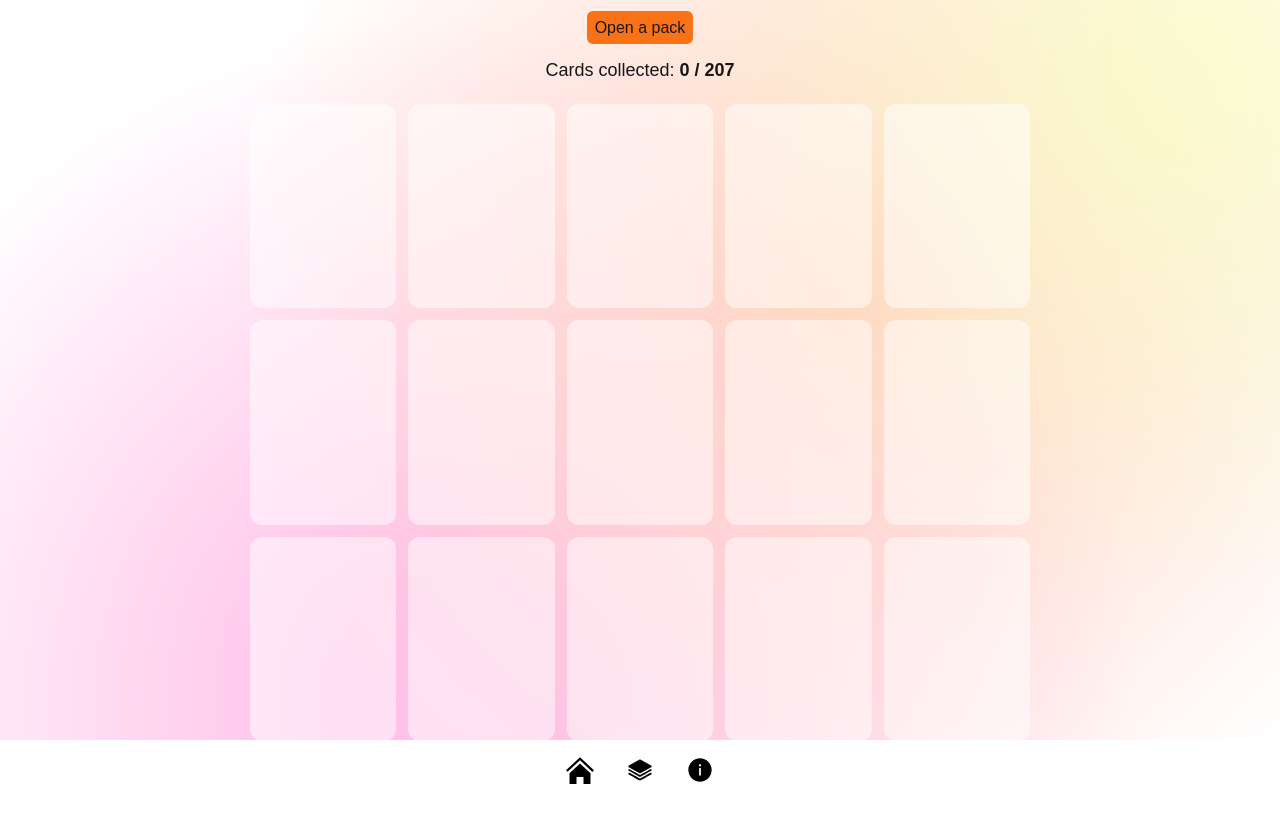
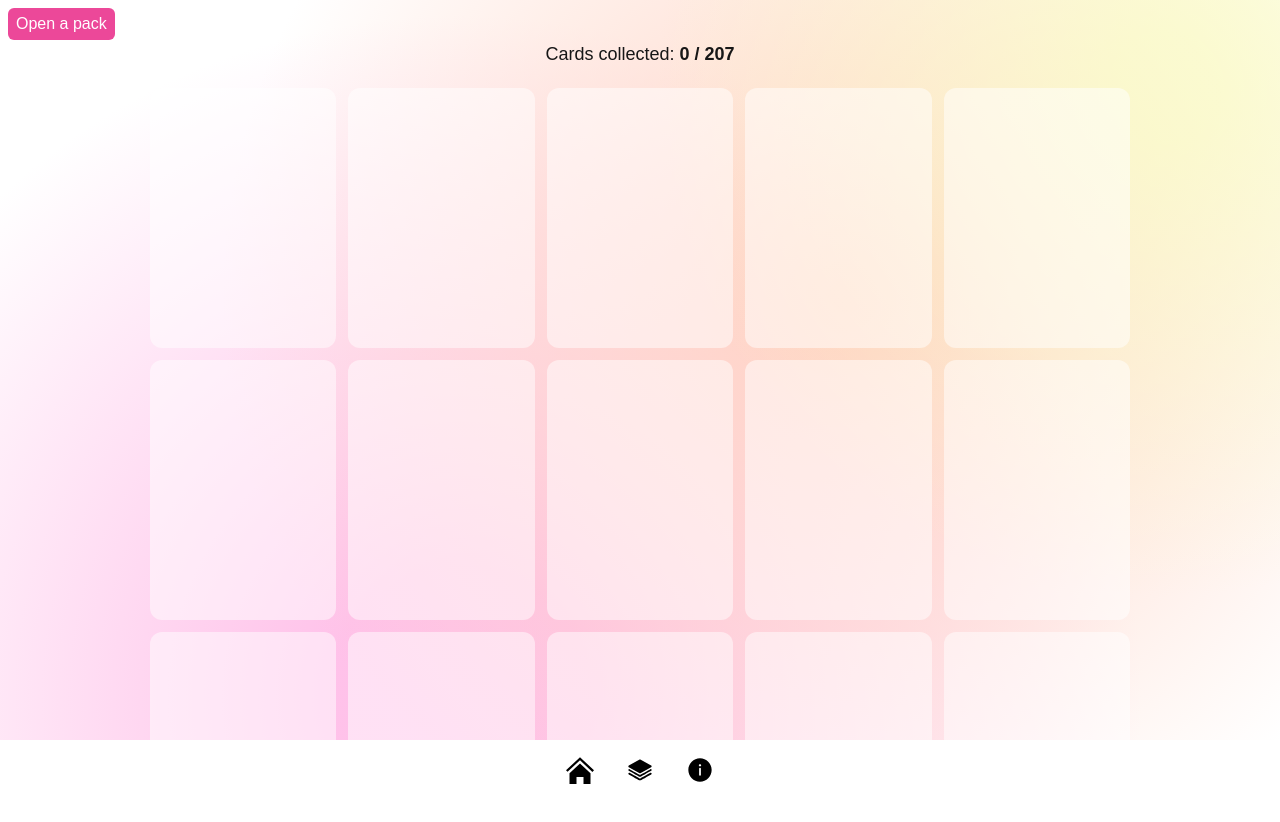
Before and after one commit to danclong/tcg, a Next.js app: page /sv3pt5 in a window 1280 px wide. Shown: the top 822 px of the page. Built offline with nearby package versions, Linux system fonts and the light colour scheme.

Commit message:
UI additions

```diff
--- a/app/[id]/page.tsx
+++ b/app/[id]/page.tsx
@@ -1,7 +1,7 @@
 "use client";
 
 import React, { useState, useEffect, useContext } from "react";
-import Link from "next/link";
+import { useRouter } from "next/navigation";
 
 import { GlobalStateContext } from "../../contexts/globalStateContext";
 
@@ -16,14 +16,17 @@ import {
 import testCards from "../../public/datasets/sv3pt5.json";
 
 export default function CollectionPage() {
-  const { setPickedCards } = useContext(GlobalStateContext);
+  const router = useRouter();
+
+  const { setPickedCards, setPackType, newCards, setNewCards } = useContext(GlobalStateContext);
 
   const [packHistory, setPackHistory] = useState<
     Array<{ id: string; picked: number }>
   >([]);
   const [canOpen, setCanOpen] = useState(false);
   const [lastOpenTime, setLastOpenTime] = useState<string | null>(null);
-  const [timeRemaining, setTimeRemaining] = useState("");
+  const [timeRemaining, setTimeRemaining] = useState(""); // default to pack interval
+  const [loading, setLoading] = useState(true); // start on loading screen
 
   // rarity types from card data
   const setId = "sv3pt5";
@@ -49,6 +52,7 @@ export default function CollectionPage() {
     if (found) {
       // update picked count
       found.picked += 1;
+      setNewCards([...newCards, card]);
     } else {
       // add new item to packHistory
       packHistory.push({ id: card.id, picked: 1 });
@@ -88,15 +92,18 @@ export default function CollectionPage() {
     if (pack === "rp") {
       for (let i = 0; i < noOfCards; i++) {
         const rarity = randomPick(rarityTypes);
-        cards.push(pickCard(rarity.name));
+        const pickedCard = pickCard(rarity.name);
+        cards.push(pickedCard);
       }
     } else if (pack === "gp") {
       for (let i = 0; i < noOfCards; i++) {
         const rarity = randomPick(godPackTypes);
-        cards.push(pickCard(rarity.name));
+        const pickedCard = pickCard(rarity.name);
+        cards.push(pickedCard);
       }
     }
 
+    setPackType(pack);
     setPickedCards(cards);
   };
 
@@ -121,6 +128,7 @@ export default function CollectionPage() {
     setPackHistory(JSON.parse(localStorage.getItem(setId) || "[]"));
     setCanOpen(canOpenPack());
     setLastOpenTime(localStorage.getItem(`${setId}-opened`));
+    setLoading(false);
   }, []);
 
   useEffect(() => {
@@ -154,24 +162,29 @@ export default function CollectionPage() {
   }, [lastOpenTime]);
 
   const handlePickCards = () => {
+    setNewCards([]);
+    setLoading(true);
+
     pickCards();
     setLastOpenTime(new Date().toISOString());
     setCanOpen(false);
-  };
+
+    router.push("/open");
+  }
 
   return (
     <>
-      <div className="header mt-5 mb-5 text-center">
+      <div className={`header text-center fixed z-50 top-2 left-2 ${loading ? 'opacity-0' : ''}`}>
         {canOpen ? (
-          <Link className="btn bg-orange-500 p-2 rounded-md" href="/open" onClick={handlePickCards}>Open a pack</Link>
+          <button className="btn bg-pink-500 text-white text-md p-2 rounded-md" onClick={handlePickCards}>Open a pack</button>
         ) : (
-          <p className="text-center text-sm">Please wait {timeRemaining} before opening next pack</p>
+          <p className="text-center text-sm">{timeRemaining && `Please wait ${timeRemaining} before opening next pack`}</p>
         )}
       </div>
 
-      <div className="pl-4 pr-4">
+      <div className={`pl-4 pr-4 pt-10 ${loading ? 'opacity-0' : ''}`}>
         <p className="text-lg mb-5 text-center">Cards collected: <span className="font-bold">{packHistory.length} / {testCards.data.length}</span></p>
-        <div className="card-grid grid grid-cols-3 gap-4 md:grid-cols-5 md:gap-3">
+        <div className={`card-grid grid grid-cols-3 gap-4 md:grid-cols-5 md:gap-3`}>
         {testCards.data.map((card) => {
           return (
             <Card
@@ -181,6 +194,7 @@ export default function CollectionPage() {
             />
           )
         })}
+        {/* {loading && <div className="loading"></div>} */}
       </div>
       </div>
     </>
--- a/app/globals.css
+++ b/app/globals.css
@@ -107,6 +107,7 @@ footer {
   margin-top: auto;
   background-color: #ffffff;
   transition: background-color 0.3s ease;
+  z-index: 100;
 
   .icon {
     width: 28px;
@@ -204,12 +205,15 @@ footer {
 }
 
 
-.card-stack-container {
+.card-stack-container,
+.card-stack-layout {
   display: flex;
   flex-direction: column;
   align-items: center;
   justify-content: center;
   flex-grow: 1;
+  position: relative;
+  z-index: 5;
 }
 
 .card-stack {
@@ -219,6 +223,9 @@ footer {
   justify-content: center;
   flex-grow: 1;
   transform: translateY(-40px);
+  position: relative;
+  z-index: 5;
+  transition: opacity 0.3s ease;
 
   .swiper {
     width: 75vw;
@@ -248,9 +255,10 @@ footer {
 
 
 .card-grid {
-  max-width: 820px;
+  max-width: 1020px;
   padding: 0 20px 100px;
   margin: 0 auto;
+  position: relative;
   /* display: grid;
   grid-template-columns: repeat(3, 1fr);
   gap: 1rem;
@@ -260,10 +268,17 @@ footer {
   } */
 }
 
+.loading {
+  .card {
+    opacity: 0;
+  }
+}
+
 .card {
   padding: 0;
   text-align: center;
   position: relative;
+  transition: opacity 0.3s ease;
 
   .image-container {
     height: 100%;
@@ -295,14 +310,10 @@ footer {
 
   .picked-count {
     position: absolute;
-    top: 0;
-    left: 0;
-    transform: translate(-50%, -50%);
-    background-color: red;
-    color: white;
-    aspect-ratio: 1 / 1;
+    bottom: 0;
+    right: 0;
     width: 1.75rem;
-    border-radius: 50%;
+    border-radius: 0 0 0.75rem 0;
     line-height: 1.8;
     text-align: center;
     margin: 0;
--- a/app/layout.tsx
+++ b/app/layout.tsx
@@ -1,19 +1,8 @@
 import type { Metadata } from "next";
-import { Geist, Geist_Mono } from "next/font/google";
 import "./globals.css";
 
 import { GlobalStateProvider } from "../contexts/globalStateContext";
 import Footer from "../components/Footer";
-
-const geistSans = Geist({
-  variable: "--font-geist-sans",
-  subsets: ["latin"],
-});
-
-const geistMono = Geist_Mono({
-  variable: "--font-geist-mono",
-  subsets: ["latin"],
-});
 
 export const metadata: Metadata = {
   title: "Demo",
@@ -28,7 +17,7 @@ export default function RootLayout({
   return (
     <html lang="en">
       <body
-        className={`${geistSans.variable} ${geistMono.variable} antialiased`}
+        className={`antialiased`}
       >
         <GlobalStateProvider>
           <Header />
--- a/app/open/layout.tsx
+++ b/app/open/layout.tsx
@@ -3,5 +3,5 @@ export default function CollectionLayout({
 }: {
     children: React.ReactNode;
 }) {
-    return <section className="card-stack-container">{children}</section>;
+    return <section className="card-stack-layout">{children}</section>;
 }
--- a/app/open/page.tsx
+++ b/app/open/page.tsx
@@ -1,6 +1,6 @@
 "use client";
 
-import React, { useContext, useEffect } from "react";
+import React, { useContext, useEffect, useState } from "react";
 import { useRouter } from "next/navigation";
 
 import Image from "next/image";
@@ -14,25 +14,44 @@ import "swiper/css";
 import "swiper/css/effect-cards";
 
 export default function OpenPage() {
+  const [loading, setLoading] = useState(true); // start on loading screen
+
   const router = useRouter();
 
-  const { pickedCards } = useContext(GlobalStateContext);
+  const { pickedCards, newCards } = useContext(GlobalStateContext);
 
   useEffect(() => {
     if (pickedCards.length === 0) {
       router.push("/");
     }
-  }, [pickedCards, router]);
+  }, []);
+
+  setTimeout(() => {
+    setLoading(false);
+  }, 1000);
+
+  console.log(pickedCards);
+  console.log(newCards);
+
+  // TODO:
+  // Change background UI depending on card.types[0]
+  // Add a 'new' badge to the card if it wasn't already in the user's collection
+  // Add card style based on card.rarity
+  // Add Pokemon name to background in text that fills screen width? (abstract)
 
   return (
-    <>
-      <div className="card-stack">
+    <div className="card-stack-container">
+      <div className={`card-stack ${loading ? 'opacity-0' : ''}`}>
         <Swiper
           modules={[EffectCards]}
           effect="cards"
           slidesPerView={1}
           centeredSlides={true}
-          onSlideChange={() => console.log("slideChange")}
+          onSlideChange={(swiper) => {
+            const slide = swiper.activeIndex;
+            const card = pickedCards[slide];
+            console.log(card);
+          }}
         >
           {pickedCards.map((card: any, index: number) => (
             <SwiperSlide
@@ -51,6 +70,6 @@ export default function OpenPage() {
           ))}
         </Swiper>
       </div>
-    </>
+    </div>
   );
 }
--- a/components/Card.jsx
+++ b/components/Card.jsx
@@ -1,7 +1,7 @@
 export const Card = ({ card, cardPicked }) => {
     return (
-        <div className={cardPicked ? 'card picked' : 'card unpicked'} data-large-image={card.images.large}>
-            {cardPicked && cardPicked.picked > 1 ? <p className="picked-count">{cardPicked.picked}</p> : null}
+        <div className={cardPicked ? 'card picked' : 'card unpicked'} data-large-image={cardPicked ? card.images.large : null}>
+            {cardPicked && cardPicked.picked > 1 ? <p className="picked-count bg-purple-600 text-white">{cardPicked.picked}</p> : null}
             <div className="image-container">
             {cardPicked && <img loading="lazy" src={card.images.small} alt={card.name} />}
             </div>
--- a/contexts/globalStateContext.tsx
+++ b/contexts/globalStateContext.tsx
@@ -7,16 +7,26 @@ export const GlobalStateContext = createContext({
     setCollectionId: (collectionId: string) => {},
     pickedCards: [] as Array<any>,
     setPickedCards: (pickedCards: Array<any>) => {},
+    packType: '',
+    setPackType: (packType: string) => {},
+    newCards: [] as Array<any>,
+    setNewCards: (newCards: Array<any>) => {},
 });
 
 export const GlobalStateProvider = ({ children }: { children: React.ReactNode }) => {
     const [collectionId, setCollectionId] = useState('');
     const [pickedCards, setPickedCards] = useState<any[]>([]);
+    const [packType, setPackType] = useState('');
+    const [newCards, setNewCards] = useState<any[]>([]);
 
     return <GlobalStateContext.Provider value={{
         collectionId,
         setCollectionId,
         pickedCards,
         setPickedCards,
+        packType,
+        setPackType,
+        newCards,
+        setNewCards,
     }}>{children}</GlobalStateContext.Provider>;
 };
--- a/utils/packHelpers.js
+++ b/utils/packHelpers.js
@@ -5,6 +5,8 @@ const getPackType = () => {
   } else if (packChance <= 1) {
     return "gp";
   }
+
+  return "rp";
 };
 
 const getRarityTypes = [
```
